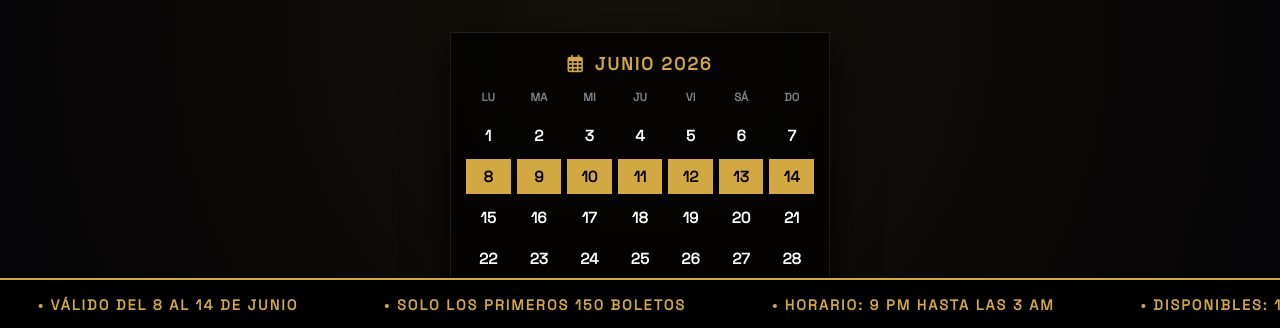
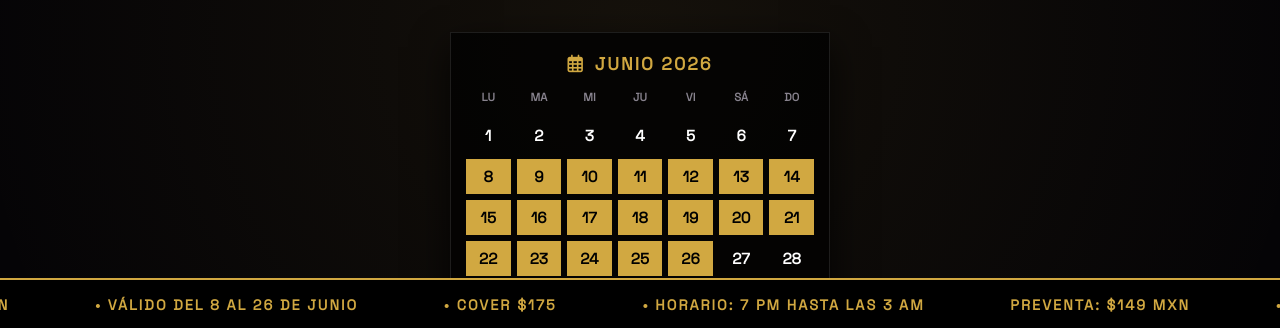
Before and after one commit to pedacuatrera/PrimeraFaseOficial, a plain HTML site: page index.html in a window 1280 px wide. Shown: the part 470-798 px from the top of the page. Drawn offline with Linux system fonts and the light colour scheme.

Commit message:
Update index.html

```diff
--- a/index.html
+++ b/index.html
@@ -447,19 +447,19 @@
                 <div class="calendar-day day-current-month fase-active">12</div>
                 <div class="calendar-day day-current-month fase-active">13</div>
                 <div class="calendar-day day-current-month fase-active">14</div>
-                <div class="calendar-day day-current-month">15</div>
+                <div class="calendar-day day-current-month fase-active">15</div>
 
-                <div class="calendar-day day-current-month">16</div>
-                <div class="calendar-day day-current-month">17</div>
-                <div class="calendar-day day-current-month">18</div>
-                <div class="calendar-day day-current-month">19</div>
-                <div class="calendar-day day-current-month">20</div>
-                <div class="calendar-day day-current-month">21</div>
-                <div class="calendar-day day-current-month">22</div>
-                <div class="calendar-day day-current-month">23</div>
-                <div class="calendar-day day-current-month">24</div>
-                <div class="calendar-day day-current-month">25</div>
-                <div class="calendar-day day-current-month">26</div>
+                <div class="calendar-day day-current-month fase-active">16</div>
+                <div class="calendar-day day-current-month fase-active">17</div>
+                <div class="calendar-day day-current-month fase-active">18</div>
+                <div class="calendar-day day-current-month fase-active">19</div>
+                <div class="calendar-day day-current-month fase-active">20</div>
+                <div class="calendar-day day-current-month fase-active">21</div>
+                <div class="calendar-day day-current-month fase-active">22</div>
+                <div class="calendar-day day-current-month fase-active">23</div>
+                <div class="calendar-day day-current-month fase-active">24</div>
+                <div class="calendar-day day-current-month fase-active">25</div>
+                <div class="calendar-day day-current-month fase-active">26</div>
                 <div class="calendar-day day-current-month">27</div>
                 <div class="calendar-day day-current-month">28</div>
                 <div class="calendar-day day-current-month">29</div>
@@ -512,17 +512,17 @@
     <!-- MARQUESINA -->
     <div class="ticket-ticker">
         <div class="ticker-wrap">
-            <div class="ticker-item">PRIMERA FASE: $149 MXN</div>
-            <div class="ticker-item">• VÁLIDO DEL 8 AL 14 DE JUNIO</div>
-            <div class="ticker-item">• SOLO LOS PRIMEROS 150 BOLETOS</div>
-            <div class="ticker-item">• HORARIO: 9 PM HASTA LAS 3 AM</div>
-            <div class="ticker-item">• DISPONIBLES: 129 / 150</div>
+            <div class="ticker-item">PREVENTA: $149 MXN</div>
+            <div class="ticker-item">• VÁLIDO DEL 8 AL 26 DE JUNIO</div>
+            <div class="ticker-item">• COVER $175</div>
+            <div class="ticker-item">• HORARIO: 7 PM HASTA LAS 3 AM</div>
 
-            <div class="ticker-item">PRIMERA FASE: $149 MXN</div>
-            <div class="ticker-item">• VÁLIDO DEL 8 AL 14 DE JUNIO</div>
-            <div class="ticker-item">• SOLO LOS PRIMEROS 150 BOLETOS</div>
-            <div class="ticker-item">• HORARIO: 9 PM HASTA LAS 3 AM</div>
-            <div class="ticker-item">• DISPONIBLES: 129 / 150</div>
+
+            <div class="ticker-item">PREVENTA: $149 MXN</div>
+            <div class="ticker-item">• VÁLIDO DEL 8 AL 26 DE JUNIO</div>
+            <div class="ticker-item">• COVER $175</div>
+            <div class="ticker-item">• HORARIO: 7 PM HASTA LAS 3 AM</div>
+
         </div>
     </div>
 
```
